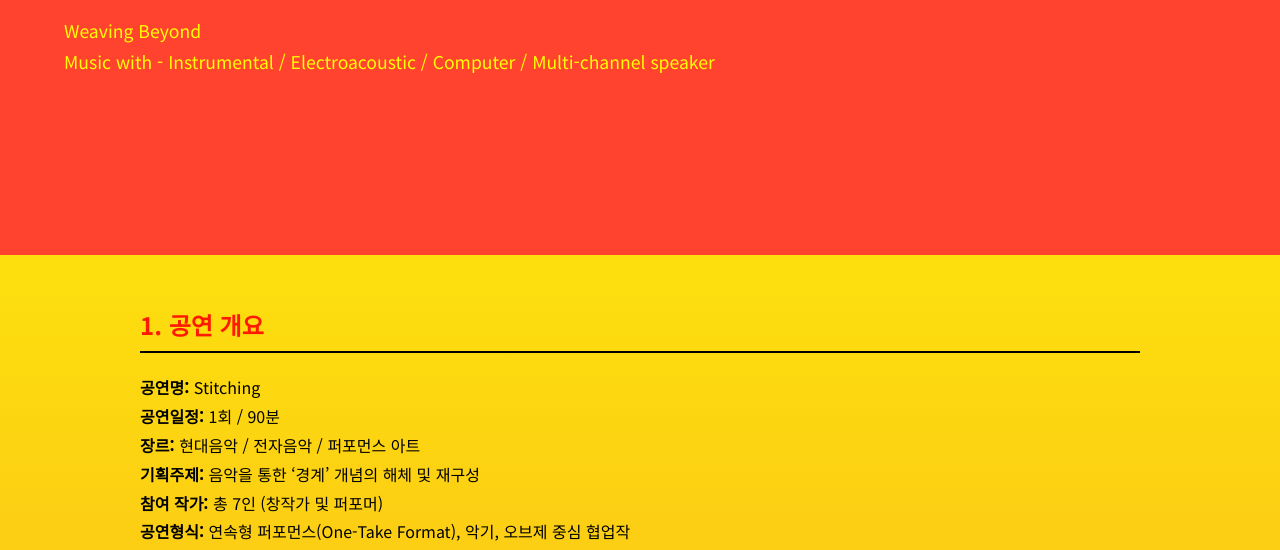
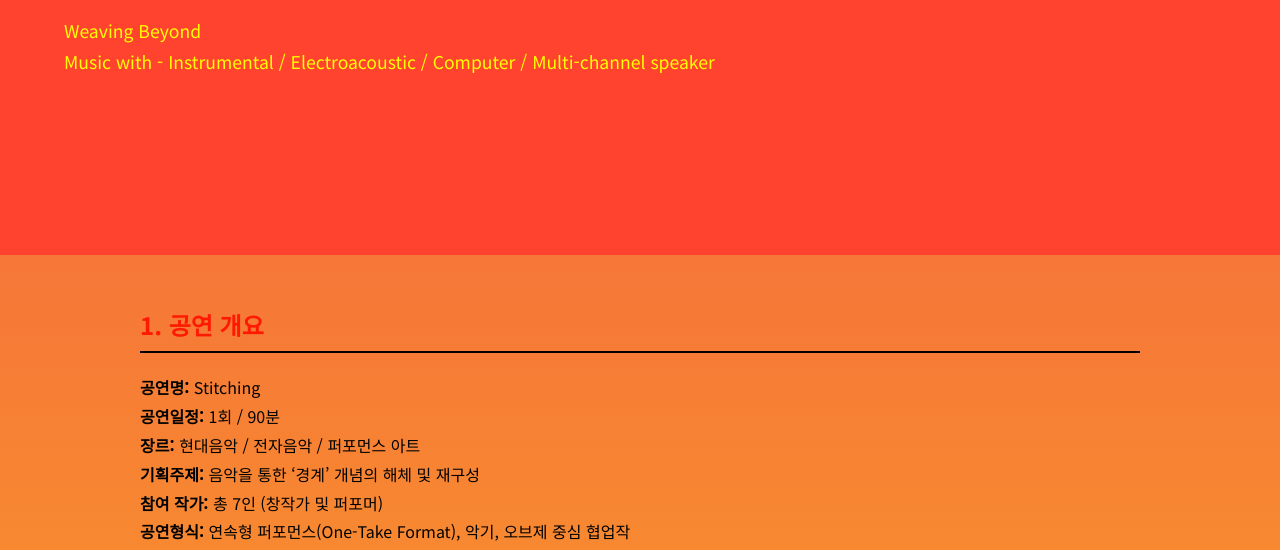
Before and after one commit to YeabonJo/stitching, a plain HTML site: page index.html in a window 1280 px wide. Shown: the part 250-800 px from the top of the page. Drawn offline with Linux system fonts and the light colour scheme.

Commit message:
Update index.html

```diff
--- a/index.html
+++ b/index.html
@@ -20,7 +20,7 @@
      body {
       margin: 0;
       font-family: 'Noto Sans KR', sans-serif;
-      background: linear-gradient(to bottom, yellow, #f45745);
+      background: linear-gradient(to bottom, #f45745, yellow);
       color: #000000;
       line-height: 1.8;
       }
```
